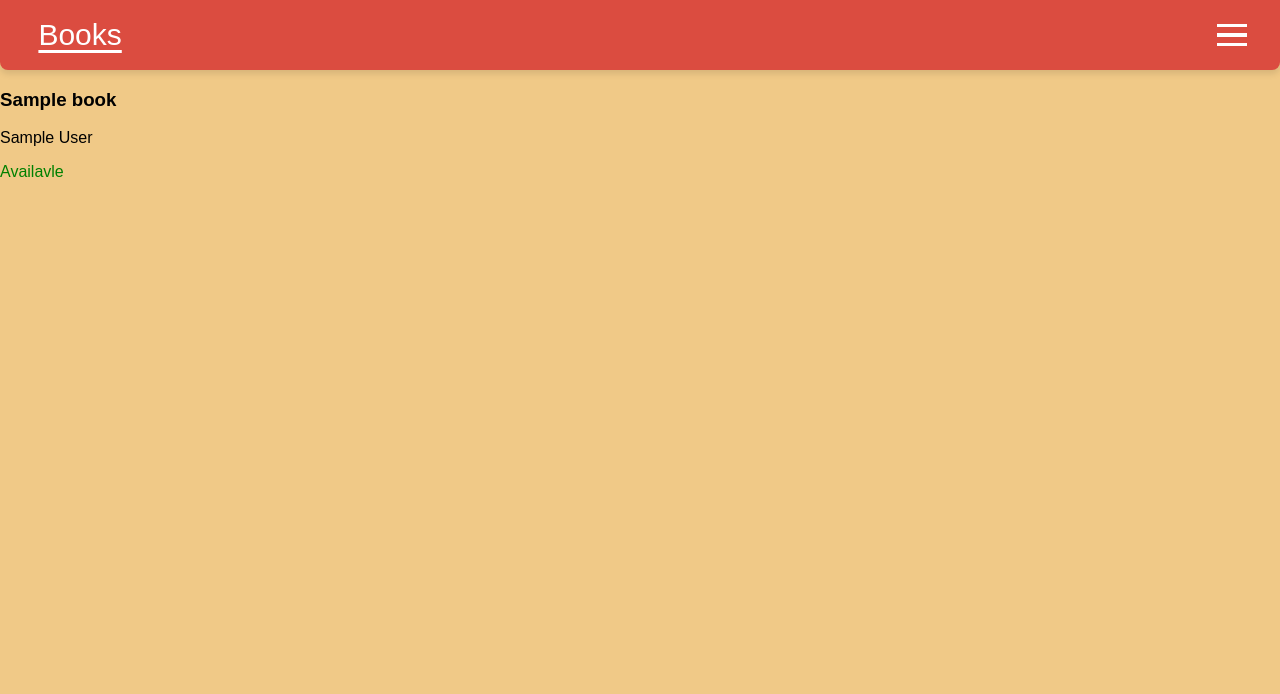
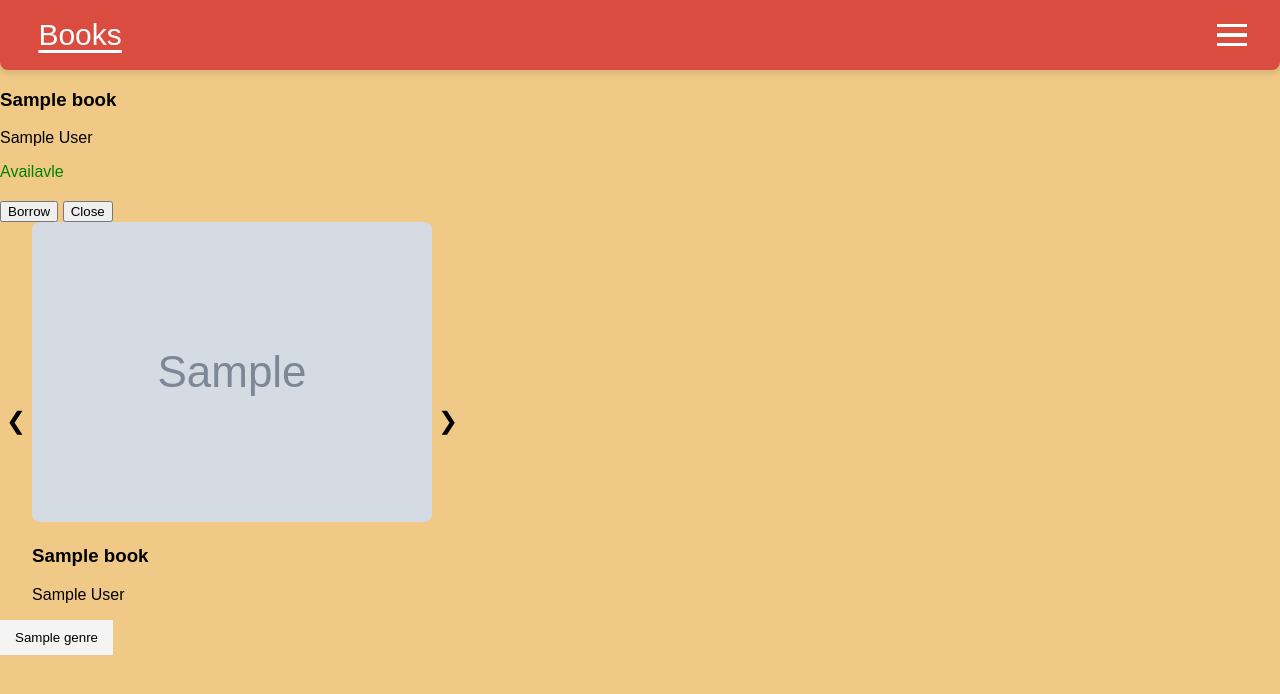
Before and after one commit to Fantom-360/database_flask_website, a Flask app: template dinamic_lib_sites/templates/index1.html in a window 1280 px wide. Shown: the top 694 px of the page. Run offline with Flask 3, Linux system fonts and the light colour scheme; the template is opened without the code that fills it: most values are stand-ins (such as "Sample title", 1, 10 or a date in 2020); grey boxes marked "Sample" are stand-in pictures; parts of the project's set-up code (start-up, migrations or seed data) failed here and were passed over.

Commit message:
meow updates
well updating app and i finaly learned something for the flask and databe and such so it is kinda working alright

```diff
--- a/dinamic_lib_sites/app.py
+++ b/dinamic_lib_sites/app.py
@@ -58,7 +58,7 @@ def borrow_book(book_id):
     borrow_date = datetime.today().date()
     return_date = borrow_date + timedelta(days=28)
     cursor.execute(
-        "ISERT INTO borrowed_books (user_id, book_id, borrow_date, return_date) VALUES (%s, %s, %s, %s)",
+        "INSERT INTO borrowed_books (user_id, book_id, borrow_date, return_date) VALUES (%s, %s, %s, %s)",
         (user_id, book_id, borrow_date, return_date)
     )
     cursor.execute("UPDATE books SET available = 0 WHERE id = %s", (book_id,))
@@ -118,11 +118,16 @@ def home():
 
 @app.route("/books")
 def books():
+    genre = request.args.get('genre')
     cursor = mydb.cursor(dictionary=True)
-    cursor.execute("SELECT * FROM books")
+    if genre:
+        cursor.execute("SELECT * FROM books WHERE genre = %s", (genre,))
+    else:
+        cursor.execute("SELECT * FROM books")
+
     books = cursor.fetchall()
     cursor.close()
-    return render_template("index1.html", books=books)
+    return jsonify(books)
 
 @app.route('/book/<int:book_id>')
 def book_details(book_id):
@@ -140,9 +145,37 @@ def sing():
 def login():
     return render_template("index3.html")
 
-@app.route('/admin')
-def admin():
-    pass
+@app.route('/admin', methods=['POST', 'GET'])
+def admlog():
+    if request.method == 'POST':
+        password = request.form.get('password')
+        cursor = mydb.cursor()
+        query = "SELECT password FROM register WHERE id = %s"
+        cursor.execute(query, (1,))
+        passwordadm = cursor.fetchone()
+        cursor.close()
+        if password == passwordadm[0]:
+            session['user'] = 'admin'
+            flash("Admin logged in succesfullly", "success")
+            return redirect('/admin/add_book')
+        else:
+            flash("try another password", "error")
+            return redirect('/admin')
+    return render_template("adminlog.html")
+
+
+
+
+@app.route('/admin/add_book', method=['POST'])
+def add_book():
+    if 'admin' not in session:
+        return jsonify({"error": "Admin login required"})
+
+@app.route('/logout')
+def logout():
+    session.pop('user', None)
+    flash("You have been logged out.", "info")
+    return redirect('/login')
 
 if __name__ == "__main__":
     app.run(debug=True)
--- a/dinamic_lib_sites/static/main.css
+++ b/dinamic_lib_sites/static/main.css
@@ -66,3 +66,48 @@ body {
 .menu a:hover {
     background-color: rgba(207, 200, 200, 0.411);
 }
+
+.book-carousel {
+    display: flex;
+    align-items: center;
+    overflow: hidden;
+    position: relative;
+}
+
+.book-slider {
+    display: flex;
+    transition: transform 0.3s ease-in-out;
+    gap: 20px;
+}
+
+.book-card {
+    width: 100%;
+    height: auto;
+}
+
+.book-card img {
+    width: 100%;
+    height: auto;
+    border-radius: 8px;
+}
+
+.arrow {
+    font-size: 24px;
+    background: none;
+    border: none;
+    cursor: pointer;
+}
+
+.gebre-bar {
+    display: flex;
+    justify-content: center;
+    gap: 10px;
+    margin-top: 20px;
+}
+
+.genre-button {
+    background-color: #f4f4f4;
+    border: none;
+    padding: 10px 15px;
+    cursor: pointer
+}
--- a/dinamic_lib_sites/templates/index1.html
+++ b/dinamic_lib_sites/templates/index1.html
@@ -42,11 +42,33 @@
 {% endfor %}
 <div id="bookPopup" class="popup">
     <div class="popup-content">
-        <h2 ></h2>
+        <h2 id="bookTitle"></h2>
+        <p id="bookAuthor"></p>
+        <p id="bookDesc"></p>
+        <button id="borrowButton" onclick="borrowBook()">Borrow</button>
+        <button onclick="closePopup()">Close</button>
     </div>
 </div>
+<div class="book-carousel">
+    <button class="arrow left" onclick="scrollLeft()">❮</button>
 
+    <div class="book-slider">
+        {% for book in books %}
+        <div class="book-card">
+            <img src="{{ book.image_url }}" alt="{{ book.title }}">
+            <h3>{{ book.title }}</h3>
+            <p>{{ book.author }}</p>
+        </div>
+        {% endfor %}
+    </div>
 
+    <button class="arrow right" onclick="scrollRight()">❯</button>
+</div>
+<div class="genre-bar">
+    {% for genre in genres %}
+    <button class="genre-button" onclick="filterGenre('{{ genre.name }}')">{{ genre.name }}</button>
+    {% endfor %}
+</div>
 
 
 </body>
```
Also changed, not shown: dinamic_lib_sites/scripts/mainscr.js (+62 -0 lines), dinamic_lib_sites/templates/index0.html (+7 -1 lines).
